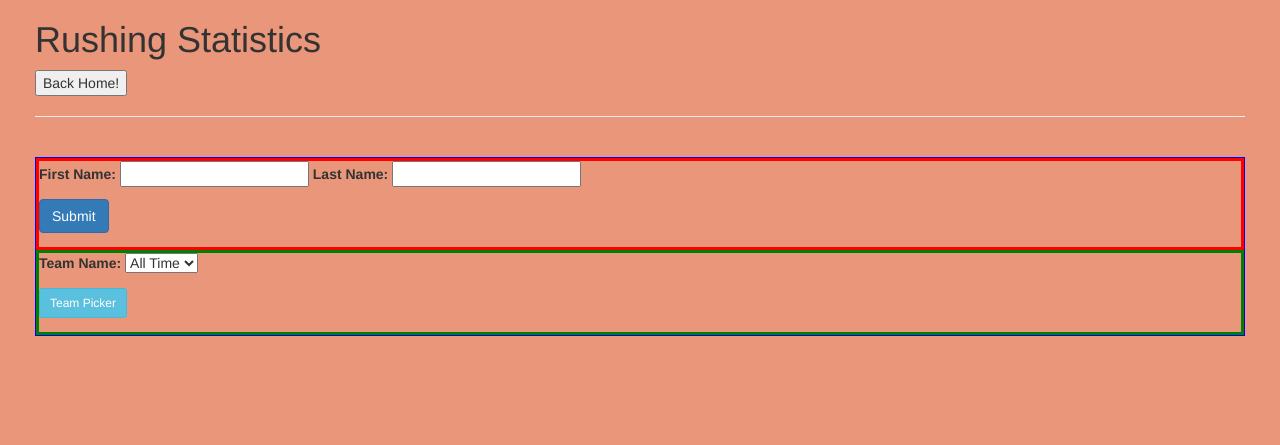
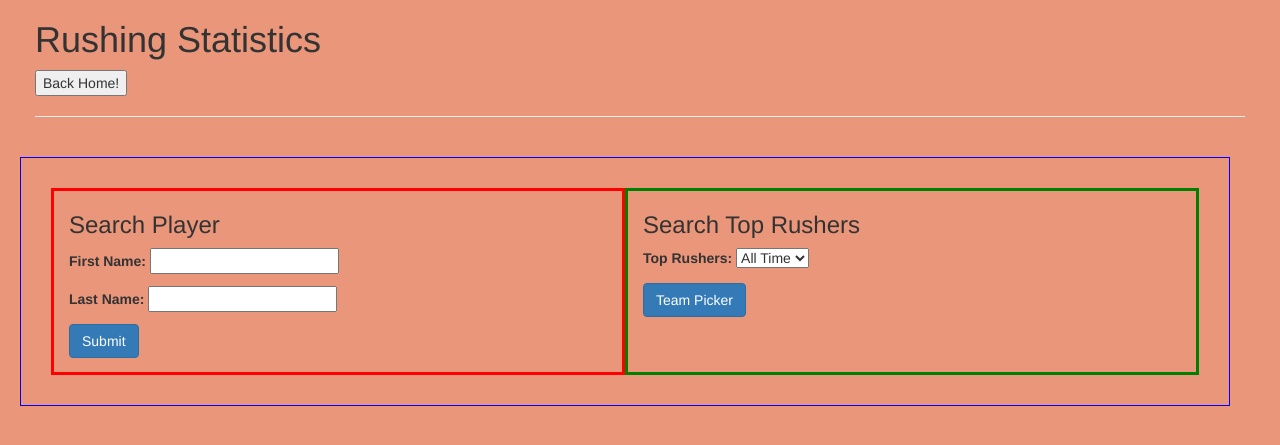
Before and after one commit to fordoelgordo/NFL-Statistics-Application, a Django app: page /rusherspage/ in a window 1280 px wide. Shown: the top 445 px of the page. Run offline with Django 3.2, Linux system fonts and the light colour scheme; parts of the project's set-up code (start-up, migrations or seed data) failed here and were passed over; some libraries are stand-ins or nearby versions.

Commit message:
fixed form side by side

```diff
--- a/nfl_site/rushers/forms.py
+++ b/nfl_site/rushers/forms.py
@@ -1,10 +1,10 @@
 from django import forms
 
-FRUIT_CHOICES= [('all time','All Time'),]
+TEAM_CHOICES= [('all time','All Time'),]
 
 class RushersForm(forms.Form):
-    first_name = forms.CharField(max_length=100)
-    last_name = forms.CharField(max_length=100)
+    first_name = forms.CharField(label = 'First Name', max_length=100,required=True)
+    last_name = forms.CharField(label = 'Last Name', max_length=100,required=True)
 
 class TeamPickForm(forms.Form):
-    team_name = forms.CharField(widget=forms.Select(choices=FRUIT_CHOICES) )
+    team_name = forms.CharField(label = 'Top Rushers',required = False, widget=forms.Select(choices=TEAM_CHOICES) )
--- a/nfl_site/static/css/rushers/rushers.css
+++ b/nfl_site/static/css/rushers/rushers.css
@@ -12,7 +12,7 @@
     /* display: inline-block;
     width:200px;
     height:200px;
-    margin-left: 5px; */
+    margin-left: 5px;  */
     border: 3px solid red;
     /* vertical-align:middle; */
 
--- a/nfl_site/templates/rushers/rusher.html
+++ b/nfl_site/templates/rushers/rusher.html
@@ -15,31 +15,29 @@
    <hr>
    <br>
 
-   <div id="wrapper">
+   <div id = "wrapper" class="row" style="width: 100%; display: flex; padding: 30px;">
 
-      <div id="PlayerNames">
-         <form action="" method="Post">
+      <div id="PlayerNames" class="names" style="width: 50%; float: left; flex: 1; padding-left: 15px; padding-top: 1px;">
+         <form method="Post">
+            <h3>Search Player</h3>
             <p>
-               <label>First Name:</label>
                {% csrf_token %}
-               {{ form.first_name }}
-               <label>Last Name:</label>
-               {{form.last_name}}
-         </p>
+               {{ form.as_p }}
+            </p>
 
             <input type="Submit" class="btn btn-primary" name="submit" value="Submit" />
          </form>
       </div>
 
 
-      <div id="TeamPicker">
+      <div id="TeamPicker" class="teams" style="width: 50%; float: right; flex: 1; padding-left: 15px; padding-top: 1px;" >
          <form method="Post">
+            <h3>Search Top Rushers</h3>
             <p>
-               <label>Team Name:</label>
                {% csrf_token %}
-               {{ team_form.team_name }}
+               {{ team_form.as_p }}
             </p>
-            <input type="submit" class="btn btn-info btn-sm" name="Team Picker" value="Team Picker">
+            <input type="submit" class="btn btn-primary" name="Team Picker" value="Team Picker">
          </form>
       </div>
 
```
